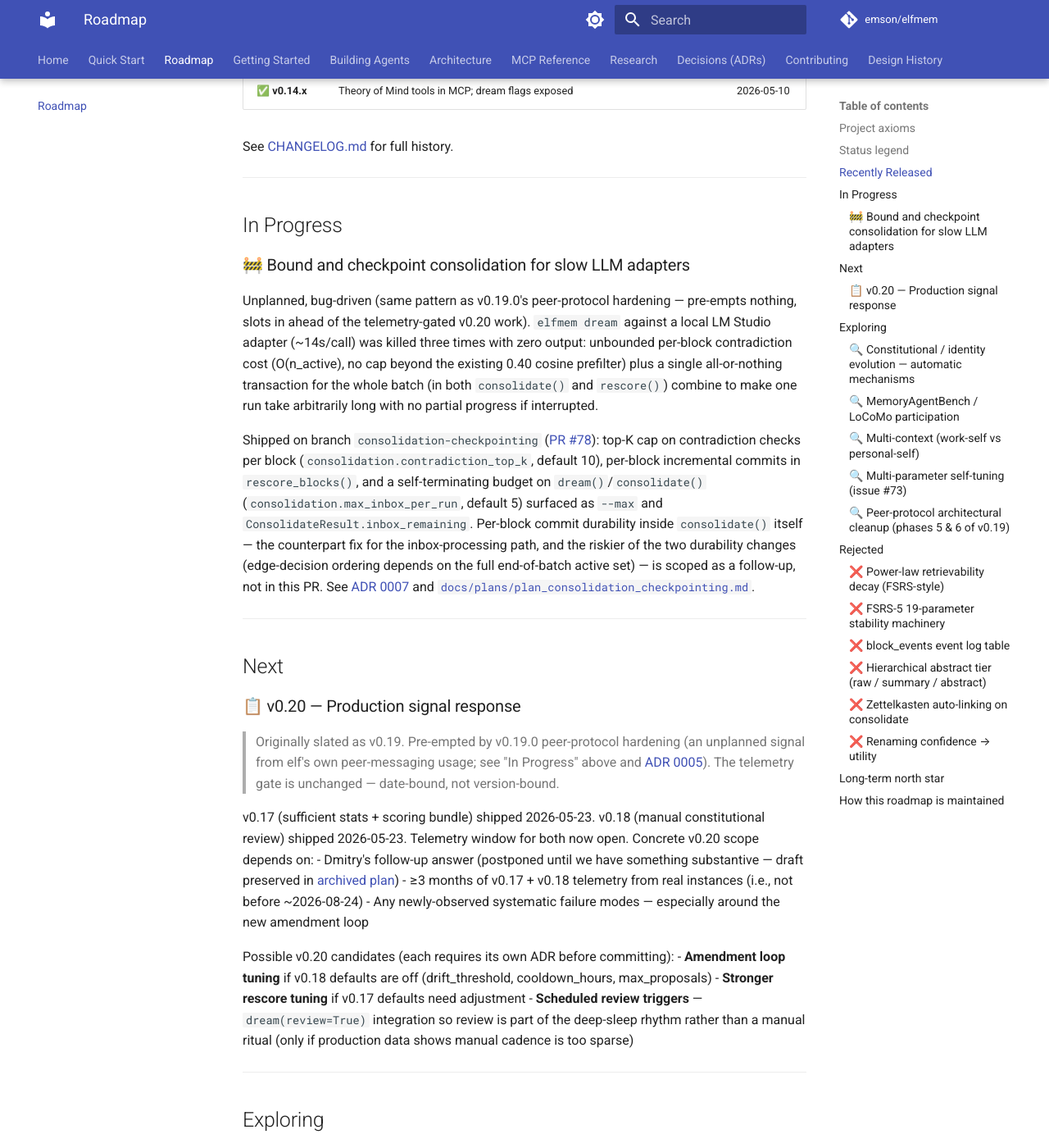
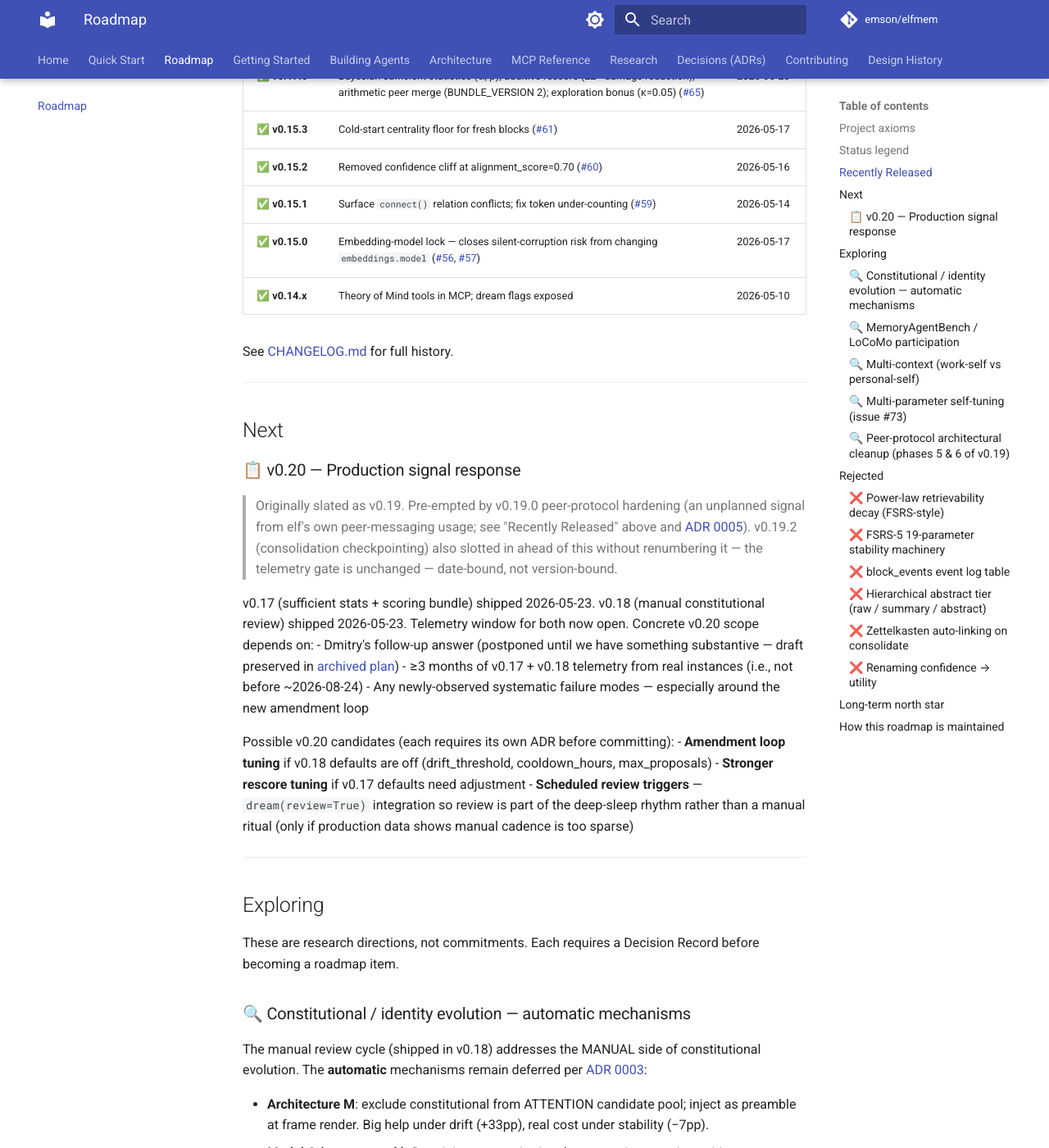
Before and after one commit to emson/elfmem, an MkDocs documentation site: the page built from docs/roadmap.md, in a window 1280 px wide and 1400 px high, scrolled down 2101 px. Shown: the whole window at 82% size. Built offline with MkDocs 1.6.1 and Material for MkDocs 9.7.7, drawn with Linux system fonts in a browser that asks for light colours; comment, search, counter and statistics services are not loaded; some of the changed text lies outside the part shown.

Commit message:
release: v0.19.2 — bound and checkpoint consolidation (#80)
Promotes PR #78's consolidation-checkpointing work to a release: bumps
pyproject.toml 0.19.1 -> 0.19.2, promotes CHANGELOG [Unreleased] to
[0.19.2], moves the ROADMAP "In Progress" entry into "Recently Released",
and corrects the plan doc's scope note (patch, not v0.20.0 — that slot
stays reserved for the telemetry-gated Production signal response work).


Claude-Session: https://claude.ai/code/session_01H4evyyvo1d7M985EyAWG7N

Co-authored-by: Claude Sonnet 5 <noreply@anthropic.com>

```diff
--- a/docs/roadmap.md
+++ b/docs/roadmap.md
@@ -47,6 +47,7 @@ These don't change between releases. They constrain what we ship.
 
 | Version | Highlights | Date |
 |---|---|---|
+| ✅ **v0.19.2** | Bound and checkpoint consolidation for slow LLM adapters — `consolidation.contradiction_top_k` (default 10) caps contradiction-detection LLM calls per inbox block to the K most similar candidates, bounding worst-case cost to O(K) regardless of active-set size; `consolidation.max_inbox_per_run` (default 5) self-terminates `dream()`/`consolidate()` runs, surfaced as `--max` and `ConsolidateResult.inbox_remaining`; `rescore_blocks()` now commits per-block instead of one all-or-nothing transaction. Unplanned, bug-driven (same pattern as v0.19.0) — mitigates but does not fully close the `elfmem dream` kill-and-lose-progress failure mode; per-block commit durability inside `consolidate()` itself is a follow-up ([#78](https://github.com/emson/elfmem/pull/78), [ADR 0007](docs/decisions/0007-bound-and-checkpoint-consolidation.md)) | 2026-07-02 |
 | ✅ **v0.19.1** | `ConsolidationHealthMetrics` on `ConsolidateResult.health` — five diagnostic ratios per cycle (`edge_creation_rate`, `contradiction_detection_rate`, `prefilter_pass_rate`, `promotion_rate`, `deduplication_rate`). Observability only; same additive shape as v0.18.1. Defers multi-parameter self-tuning ([ADR 0006](docs/decisions/0006-defer-multi-parameter-self-tuning.md)) with explicit reopen triggers. Also: CI now enforces ROADMAP↔docs/roadmap.md sync; `AGENTS.md` added with the memory-routing rule earned from Mira's peer message ([#74](https://github.com/emson/elfmem/pull/74), closes [#73](https://github.com/emson/elfmem/issues/73)) | 2026-06-06 |
 | ✅ **v0.19.0** | Peer-protocol hardening — `peers:` in `config.yaml` now load-bearing; canonical-DID routing eliminates `outbox/alv/` vs `inbox/elf-alv/` slug drift; atomic + idempotent envelope writes (dotfile temp + `os.rename`); recipient-readiness precondition replaces silent black-hole sends; one-shot legacy folder migration. Wire-compatible with v0.18 peers ([#71](https://github.com/emson/elfmem/pull/71), [ADR 0005](docs/decisions/0005-peer-protocol-hardening.md)) | 2026-05-25 |
 | ✅ **v0.18.1** | `ContradictionFinding` surfaces per-pair detection-time signals (`cosine`, `tag_jaccard`, `category_match`, `hours_apart`) on `ConsolidateResult.contradictions` — agents can gate suppression rules without recomputing from current block state ([#69](https://github.com/emson/elfmem/pull/69)) | 2026-05-24 |
@@ -62,43 +63,16 @@ See [CHANGELOG.md](CHANGELOG.md) for full history.
 
 ---
 
-## In Progress
-
-### 🚧 Bound and checkpoint consolidation for slow LLM adapters
-
-Unplanned, bug-driven (same pattern as v0.19.0's peer-protocol hardening —
-pre-empts nothing, slots in ahead of the telemetry-gated v0.20 work).
-`elfmem dream` against a local LM Studio adapter (~14s/call) was killed
-three times with zero output: unbounded per-block contradiction cost
-(O(n_active), no cap beyond the existing 0.40 cosine prefilter) plus a
-single all-or-nothing transaction for the whole batch (in both
-`consolidate()` and `rescore()`) combine to make one run take arbitrarily
-long with no partial progress if interrupted.
-
-Shipped on branch `consolidation-checkpointing`
-([PR #78](https://github.com/emson/elfmem/pull/78)): top-K cap on
-contradiction checks per block (`consolidation.contradiction_top_k`,
-default 10), per-block incremental commits in `rescore_blocks()`, and a
-self-terminating budget on `dream()`/`consolidate()`
-(`consolidation.max_inbox_per_run`, default 5) surfaced as `--max` and
-`ConsolidateResult.inbox_remaining`. Per-block commit durability inside
-`consolidate()` itself — the counterpart fix for the inbox-processing path,
-and the riskier of the two durability changes (edge-decision ordering
-depends on the full end-of-batch active set) — is scoped as a follow-up, not
-in this PR. See
-[ADR 0007](docs/decisions/0007-bound-and-checkpoint-consolidation.md) and
-[`docs/plans/plan_consolidation_checkpointing.md`](docs/plans/plan_consolidation_checkpointing.md).
-
----
-
 ## Next
 
 ### 📋 v0.20 — Production signal response
 
 > Originally slated as v0.19. Pre-empted by v0.19.0 peer-protocol hardening
-> (an unplanned signal from elf's own peer-messaging usage; see "In Progress"
-> above and [ADR 0005](docs/decisions/0005-peer-protocol-hardening.md)). The
-> telemetry gate is unchanged — date-bound, not version-bound.
+> (an unplanned signal from elf's own peer-messaging usage; see "Recently
+> Released" above and [ADR 0005](docs/decisions/0005-peer-protocol-hardening.md)).
+> v0.19.2 (consolidation checkpointing) also slotted in ahead of this without
+> renumbering it — the telemetry gate is unchanged — date-bound, not
+> version-bound.
 
 v0.17 (sufficient stats + scoring bundle) shipped 2026-05-23. v0.18 (manual constitutional review) shipped 2026-05-23. Telemetry window for both now open. Concrete v0.20 scope depends on:
 - Dmitry's follow-up answer (postponed until we have something substantive — draft preserved in [archived plan](docs/plans/archive/plan_memory_scoring.md#appendix---draft-follow-up-question-for-dmitry-issue-50))
--- a/pyproject.toml
+++ b/pyproject.toml
@@ -4,7 +4,7 @@ build-backend = "hatchling.build"
 
 [project]
 name = "elfmem"
-version = "0.19.1"
+version = "0.19.2"
 description = "Adaptive memory for LLM agents — adaptive decay, knowledge graph, zero infrastructure"
 readme = "README.md"
 requires-python = ">=3.11"
```
Also changed, not shown: CHANGELOG.md (+2 -0 lines), ROADMAP.md (+6 -32 lines), docs/plans/plan_consolidation_checkpointing.md (+5 -4 lines).
